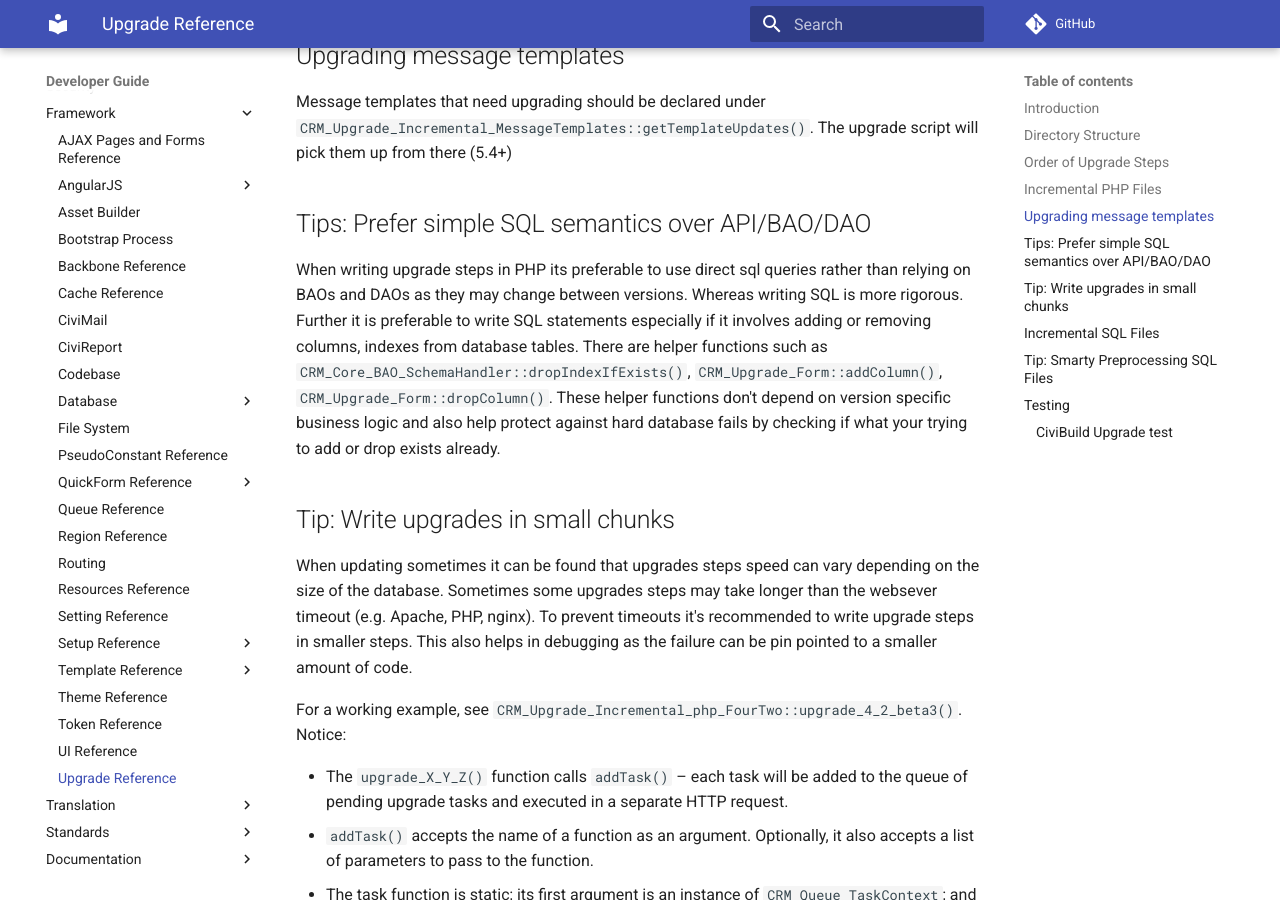
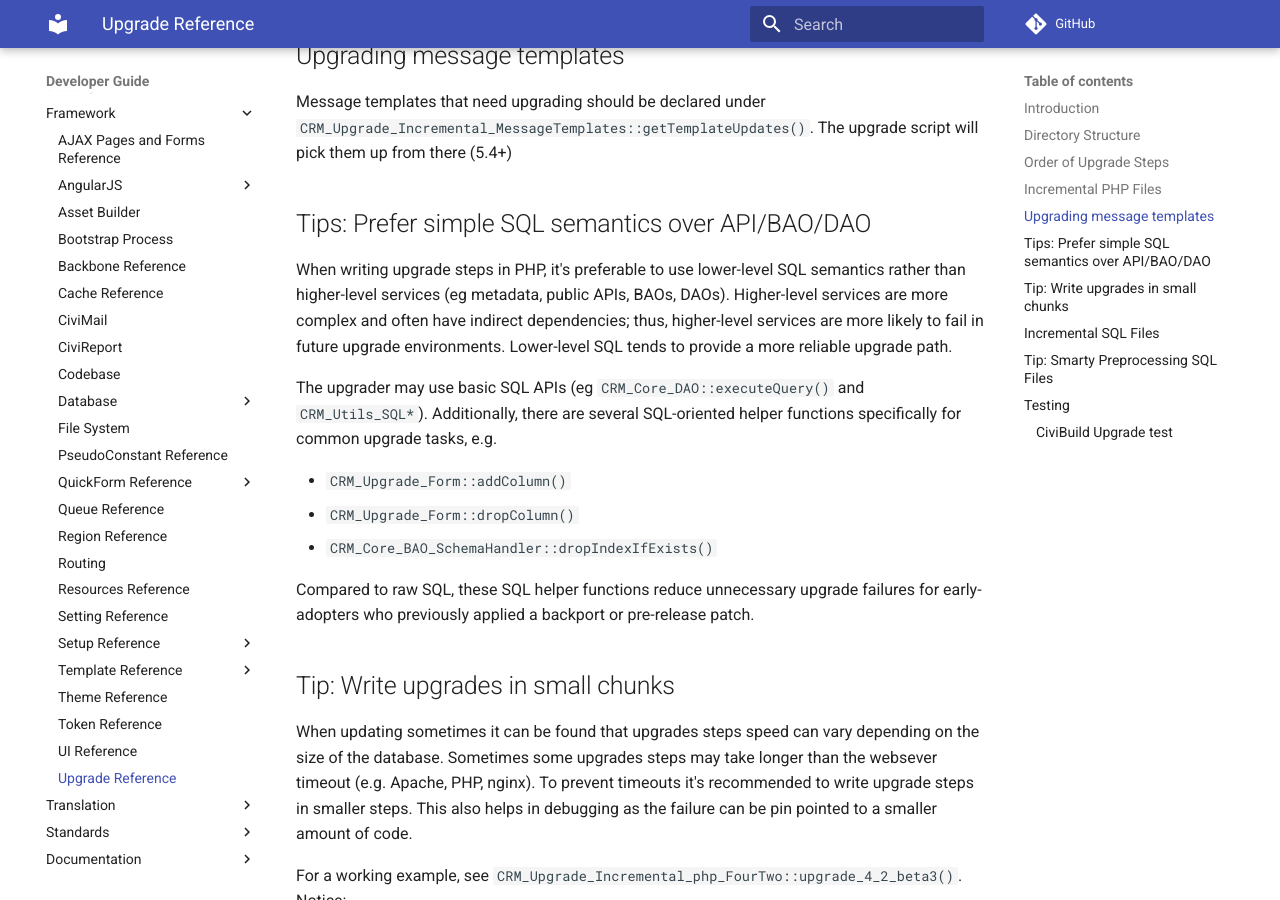
Before and after one commit to civicrm/civicrm-dev-docs, an MkDocs documentation site: the page built from docs/framework/upgrade.md, in a window 1280 px wide and 900 px high, scrolled down 1892 px. Built offline with MkDocs 1.6.1 and Material for MkDocs 9.7.7, drawn with Linux system fonts in a browser that asks for light colours; comment, search, counter and statistics services are not loaded; old or Windows-style settings are respelled for this version of MkDocs.

Commit message:
framework/upgrade.md - Improve prose+grammar under "Tips: Prefer simple SQL semantics over API/BAO/DAO"

```diff
--- a/docs/framework/upgrade.md
+++ b/docs/framework/upgrade.md
@@ -44,7 +44,15 @@ Message templates that need upgrading should be declared under `CRM_Upgrade_Incr
 
 ## Tips: Prefer simple SQL semantics over API/BAO/DAO
 
-When writing upgrade steps in PHP its preferable to use direct sql queries rather than relying on BAOs and DAOs as they may change between versions. Whereas writing SQL is more rigorous. Further it is preferable to write SQL statements especially if it involves adding or removing columns, indexes from database tables. There are helper functions such as `CRM_Core_BAO_SchemaHandler::dropIndexIfExists()`, `CRM_Upgrade_Form::addColumn()`, `CRM_Upgrade_Form::dropColumn()`. These helper functions don't depend on version specific business logic and also help protect against hard database fails by checking if what your trying to add or drop exists already.
+When writing upgrade steps in PHP, it's preferable to use lower-level SQL semantics rather than higher-level services (eg metadata, public APIs, BAOs, DAOs). Higher-level services are more complex and often have indirect dependencies; thus, higher-level services are more likely to fail in future upgrade environments. Lower-level SQL tends to provide a more reliable upgrade path.
+
+The upgrader may use basic SQL APIs (eg `CRM_Core_DAO::executeQuery()` and `CRM_Utils_SQL*`). Additionally, there are several SQL-oriented helper functions specifically for common upgrade tasks, e.g.
+
+* `CRM_Upgrade_Form::addColumn()`
+* `CRM_Upgrade_Form::dropColumn()`
+* `CRM_Core_BAO_SchemaHandler::dropIndexIfExists()`
+
+Compared to raw SQL, these SQL helper functions reduce unnecessary upgrade failures for early-adopters who previously applied a backport or pre-release patch.
 
 ## Tip: Write upgrades in small chunks
 
```
